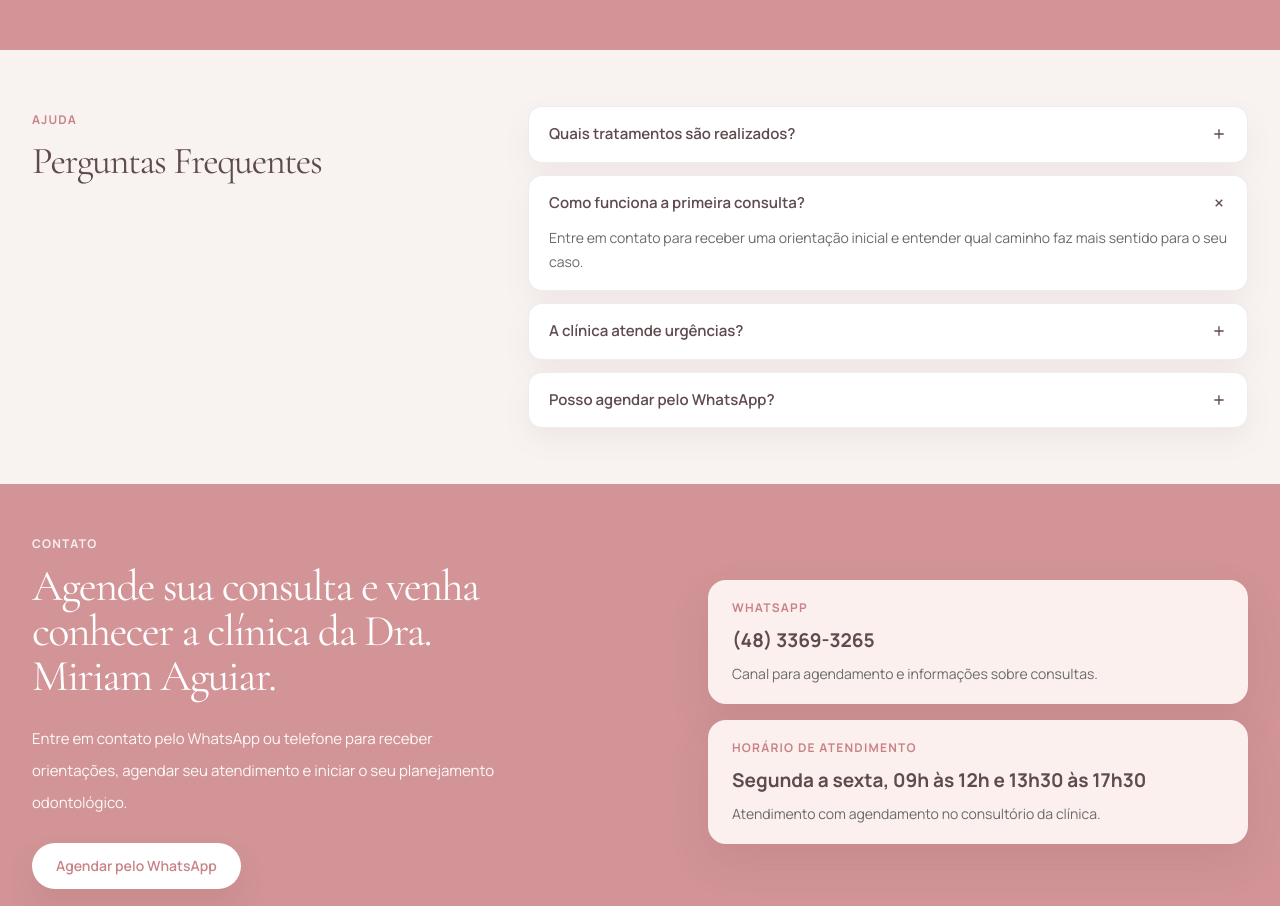
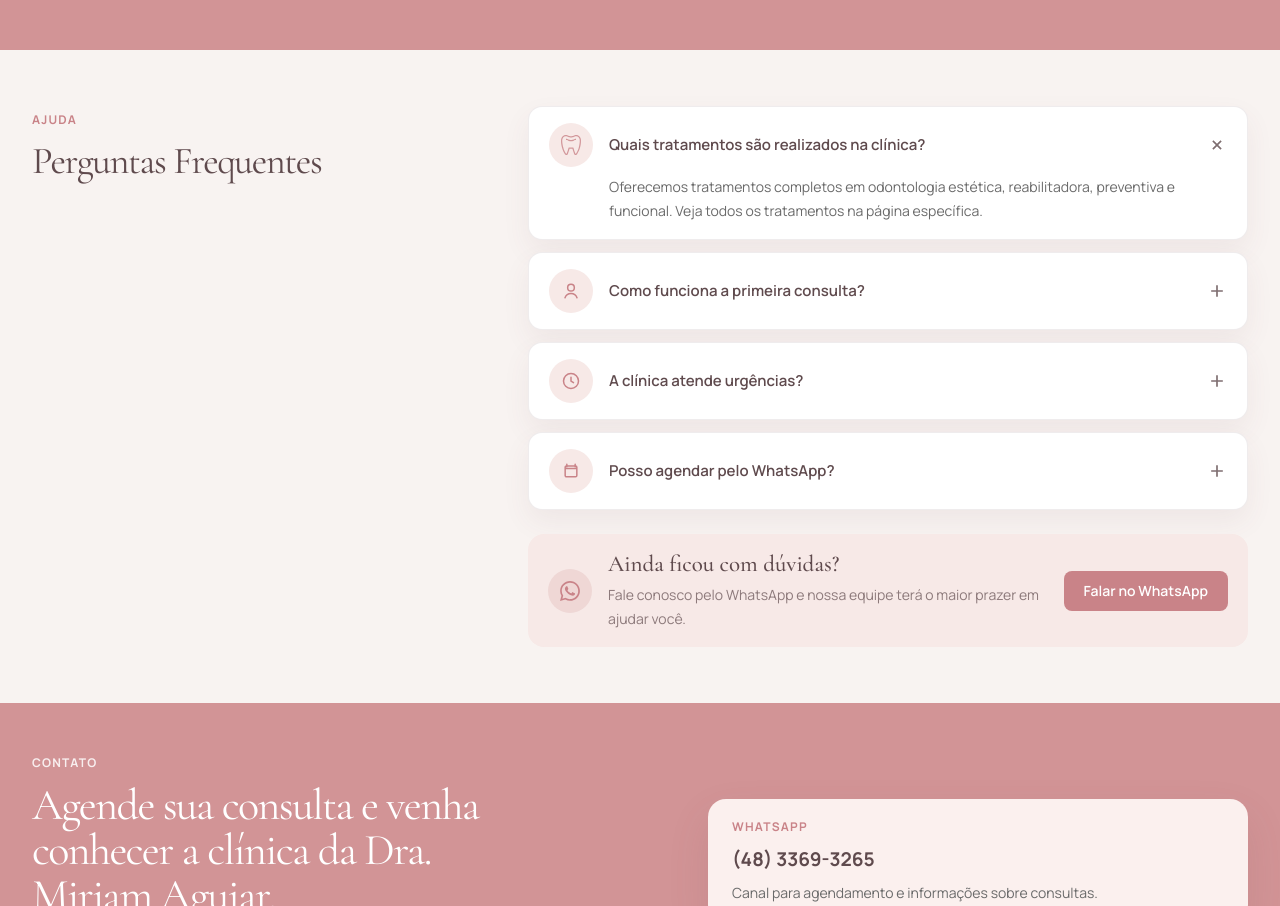
Before and after one commit to Mayra-kauane/Dra-Miriam-Aguiar, a React (Vite) app: page / in a window 1280 px wide. Shown: the part 4432-5338 px from the top of the page. Built offline with nearby package versions, Linux system fonts and the light colour scheme.

Commit message:
feat: rebuild faq section

```diff
--- a/src/sections/FaqSection.tsx
+++ b/src/sections/FaqSection.tsx
@@ -1,13 +1,89 @@
+import { useState } from "react";
+
+import teethIcon from "../assets/figma/icon-teeth.svg";
 import plusIcon from "../assets/figma/icon-plus.svg";
+import whatsappIcon from "../assets/figma/whatsapp.svg";
 
 const questions = [
-  "Quais tratamentos são realizados?",
-  "Como funciona a primeira consulta?",
-  "A clínica atende urgências?",
-  "Posso agendar pelo WhatsApp?",
+  {
+    title: "Quais tratamentos são realizados na clínica?",
+    answer:
+      "Oferecemos tratamentos completos em odontologia estética, reabilitadora, preventiva e funcional. Veja todos os tratamentos na página específica.",
+    icon: "tooth",
+  },
+  {
+    title: "Como funciona a primeira consulta?",
+    answer:
+      "Avaliamos sua saúde bucal, entendemos suas necessidades e criamos um plano de tratamento personalizado para você.",
+    icon: "user",
+  },
+  {
+    title: "A clínica atende urgências?",
+    answer:
+      "Sim, atendemos urgências. Entre em contato pelo WhatsApp para avaliação e orientações rápidas.",
+    icon: "clock",
+  },
+  {
+    title: "Posso agendar pelo WhatsApp?",
+    answer:
+      "Sim! É rápido, prático e você escolhe o melhor dia e horário para sua consulta.",
+    icon: "calendar",
+  },
 ];
 
+function QuestionIcon({ type }: { type: string }) {
+  const common = "h-5 w-5 stroke-brand-rose-500";
+
+  if (type === "tooth") {
+    return (
+      <span
+        aria-hidden="true"
+        className="h-5 w-5 bg-brand-rose-500 opacity-80"
+        style={{
+          WebkitMask: `url("${teethIcon}") center / contain no-repeat`,
+          mask: `url("${teethIcon}") center / contain no-repeat`,
+        }}
+      />
+    );
+  }
+
+  if (type === "user") {
+    return (
+      <svg viewBox="0 0 24 24" fill="none" className={common} aria-hidden="true">
+        <path d="M12 12a4 4 0 1 0 0-8 4 4 0 0 0 0 8Z" strokeWidth="1.8" />
+        <path
+          d="M4.8 20c1.1-3.2 3.6-5.1 7.2-5.1s6.1 1.9 7.2 5.1"
+          strokeWidth="1.8"
+          strokeLinecap="round"
+        />
+      </svg>
+    );
+  }
+
+  if (type === "clock") {
+    return (
+      <svg viewBox="0 0 24 24" fill="none" className={common} aria-hidden="true">
+        <path d="M12 21a9 9 0 1 0 0-18 9 9 0 0 0 0 18Z" strokeWidth="1.8" />
+        <path d="M12 7.5V12l3 2" strokeWidth="1.8" strokeLinecap="round" />
+      </svg>
+    );
+  }
+
+  return (
+    <svg viewBox="0 0 24 24" fill="none" className={common} aria-hidden="true">
+      <path
+        d="M7 4v3M17 4v3M5 9h14M6.5 6h11A1.5 1.5 0 0 1 19 7.5v10A1.5 1.5 0 0 1 17.5 19h-11A1.5 1.5 0 0 1 5 17.5v-10A1.5 1.5 0 0 1 6.5 6Z"
+        strokeWidth="1.8"
+        strokeLinecap="round"
+        strokeLinejoin="round"
+      />
+    </svg>
+  );
+}
+
 export function FaqSection() {
+  const [openIndex, setOpenIndex] = useState(0);
+
   return (
     <section className="bg-[#f8f3f1] py-12 lg:py-14">
       <div className="mx-auto grid w-[min(1216px,calc(100vw-32px))] items-start gap-8 lg:grid-cols-[360px_1fr]">
@@ -18,29 +94,91 @@ export function FaqSection() {
           <h2 className="mt-3 font-display text-[2.35rem] leading-[1.05] tracking-[-0.035em] text-brand-ink lg:text-[38px]">
             Perguntas Frequentes
           </h2>
+
         </div>
 
         <div className="ml-auto grid w-full max-w-[720px] gap-3">
-          {questions.map((question, index) => (
-            <details
-              key={question}
-              className="group rounded-[14px] border border-brand-ink/10 bg-white px-5 py-4 shadow-[0_12px_28px_rgba(120,72,79,0.07)]"
-              open={index === 1}
+          {questions.map((question, index) => {
+            const isOpen = openIndex === index;
+
+            return (
+              <article
+                key={question.title}
+                className="rounded-[14px] border border-brand-ink/10 bg-white px-5 py-4 shadow-[0_12px_28px_rgba(120,72,79,0.07)]"
               >
-              <summary className="flex cursor-pointer list-none items-center justify-between gap-4 font-sans text-[15px] font-semibold text-brand-ink">
-                {question}
+                <button
+                  className="flex w-full items-center gap-4 text-left"
+                  type="button"
+                  aria-expanded={isOpen}
+                  onClick={() => setOpenIndex(isOpen ? -1 : index)}
+                >
+                  <span className="flex h-11 w-11 shrink-0 items-center justify-center rounded-full bg-[#f7e9e7]">
+                    <QuestionIcon type={question.icon} />
+                  </span>
+                  <span className="min-w-0 flex-1">
+                    <span className="block font-sans text-[15px] font-semibold text-brand-ink">
+                      {question.title}
+                    </span>
+                  </span>
                   <img
                     src={plusIcon}
                     alt=""
-                  className="h-4 w-4 object-contain transition group-open:rotate-45"
+                    className={`h-5 w-5 object-contain opacity-80 transition duration-300 ${
+                      isOpen ? "rotate-45" : ""
+                    }`}
                   />
-              </summary>
-              <p className="mt-3 text-[14px] leading-6 text-[#6a6a6a]">
-                Entre em contato para receber uma orientação inicial e entender
-                qual caminho faz mais sentido para o seu caso.
+                </button>
+
+                <div
+                  className={`grid transition-all duration-300 ease-out ${
+                    isOpen
+                      ? "grid-rows-[1fr] opacity-100"
+                      : "grid-rows-[0fr] opacity-0"
+                  }`}
+                >
+                  <div className="min-h-0 overflow-hidden">
+                    <p className="pl-[60px] pt-2 text-[14px] leading-6 text-[#6a6a6a]">
+                      {question.answer}
                     </p>
-            </details>
-          ))}
+                  </div>
+                </div>
+              </article>
+            );
+          })}
+
+          <div className="mt-3 rounded-[16px] bg-[#f7e9e7] px-5 py-4 text-brand-ink">
+            <div className="flex flex-col gap-4 sm:flex-row sm:items-center sm:justify-between">
+              <div className="flex items-center gap-4">
+                <span className="flex h-11 w-11 shrink-0 items-center justify-center rounded-full bg-[#efd7d5] text-brand-rose-500">
+                  <span
+                    aria-hidden="true"
+                    className="h-6 w-6 bg-current"
+                    style={{
+                      WebkitMask: `url("${whatsappIcon}") center / contain no-repeat`,
+                      mask: `url("${whatsappIcon}") center / contain no-repeat`,
+                    }}
+                  />
+                </span>
+                <div>
+                  <h3 className="font-display text-[23px] font-medium leading-tight text-brand-ink">
+                    Ainda ficou com dúvidas?
+                  </h3>
+                  <p className="mt-1 font-sans text-[14px] leading-6 text-brand-ink/70">
+                    Fale conosco pelo WhatsApp e nossa equipe terá o maior
+                    prazer em ajudar você.
+                  </p>
+                </div>
+              </div>
+              <a
+                className="inline-flex h-10 shrink-0 items-center justify-center rounded-[8px] bg-brand-rose-500 px-5 font-sans text-[14px] font-semibold text-white transition duration-200 hover:-translate-y-0.5 hover:bg-[#bd797d] active:translate-y-0"
+                href="https://wa.me/554833693265"
+                target="_blank"
+                rel="noreferrer"
+              >
+                Falar no WhatsApp
+              </a>
+            </div>
+          </div>
         </div>
       </div>
     </section>
```
Lines whose indentation alone changed are shown as unchanged.
